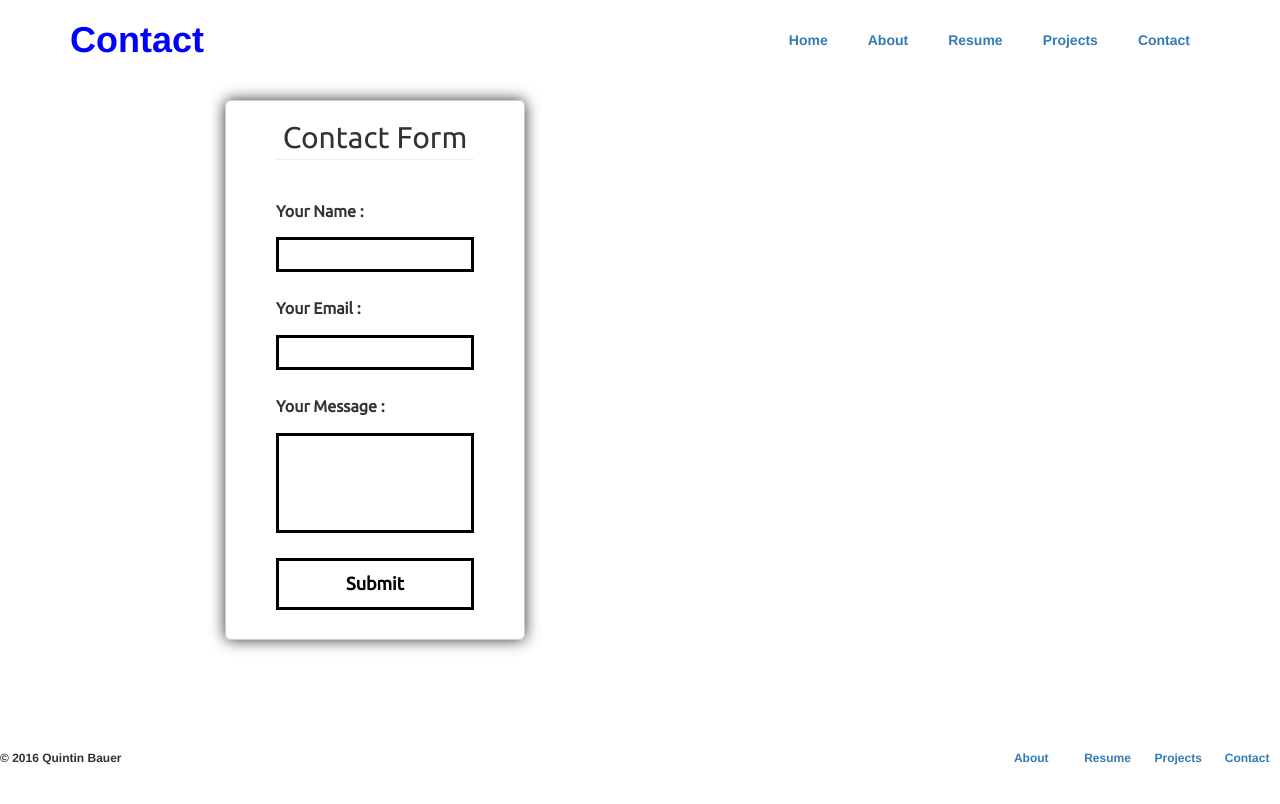
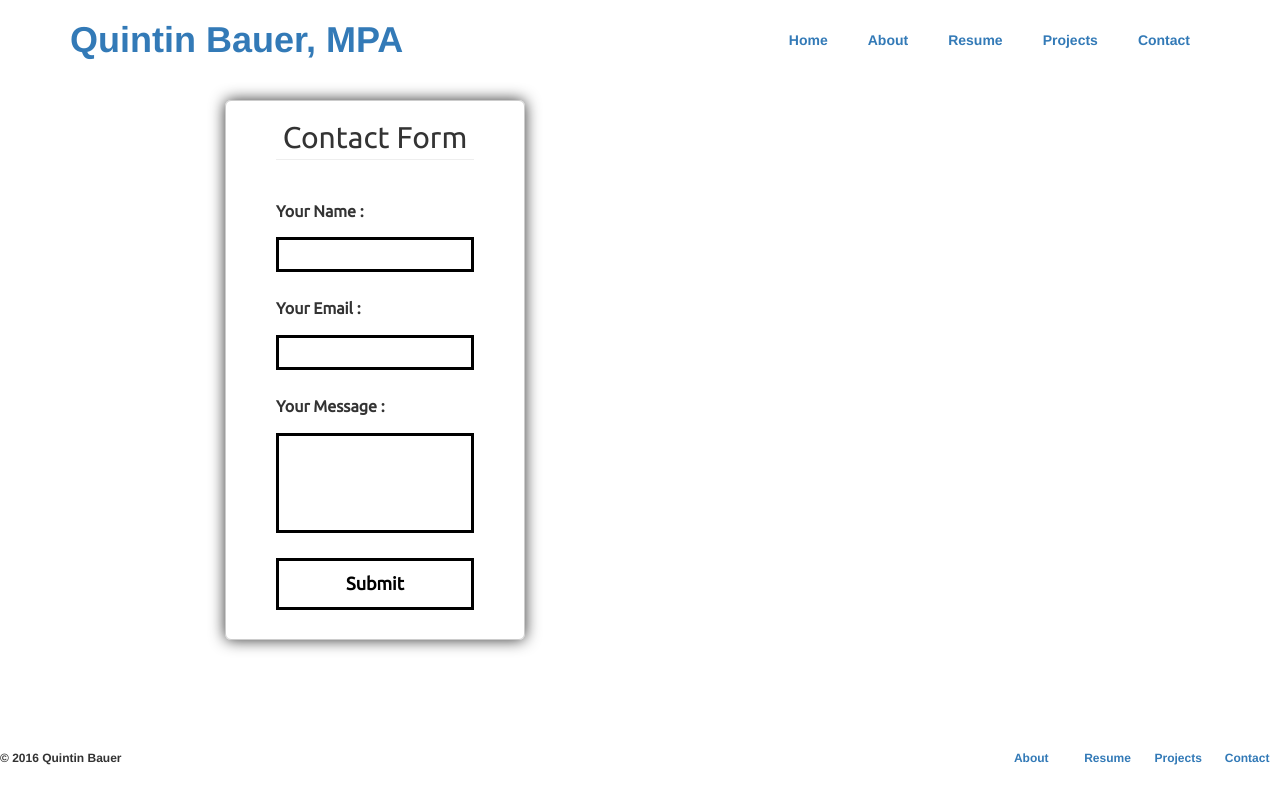
Before and after one commit to qbauer82/qbauer82.github.io, a Jekyll site: the page contact.html, which Jekyll copies as it is, in a window 1280 px wide. Shown: the top 804 px of the page. Built offline with Jekyll 4.4.1, drawn with Linux system fonts in a browser that asks for light colours.

Commit message:
Update contact.html

```diff
--- a/contact.html
+++ b/contact.html
@@ -7,7 +7,7 @@
 <body>
  <header class="container">
     <div class="row">
-      <h1 class="col-sm-8">Contact</h1>
+      <h1 class="col-sm-8"><a href="https://qbauer82.github.io/">Quintin Bauer, MPA</a></h1>
       <nav class="col-sm-4">
         <p><a href="https://qbauer82.github.io/">Home</a></p>
         <p><a href="aboutme.html">About</a></p>
```
